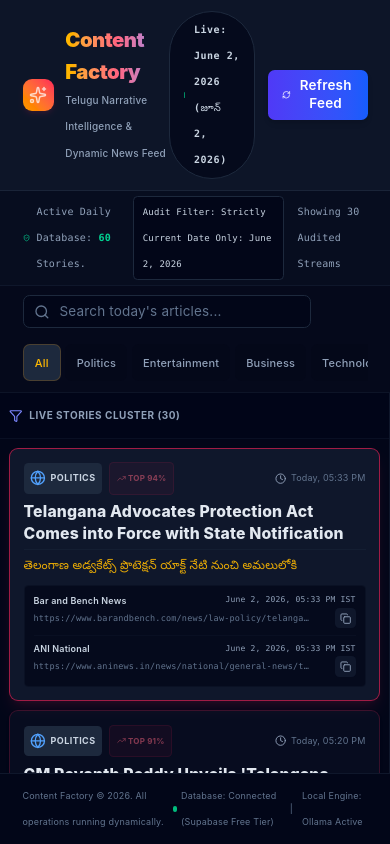
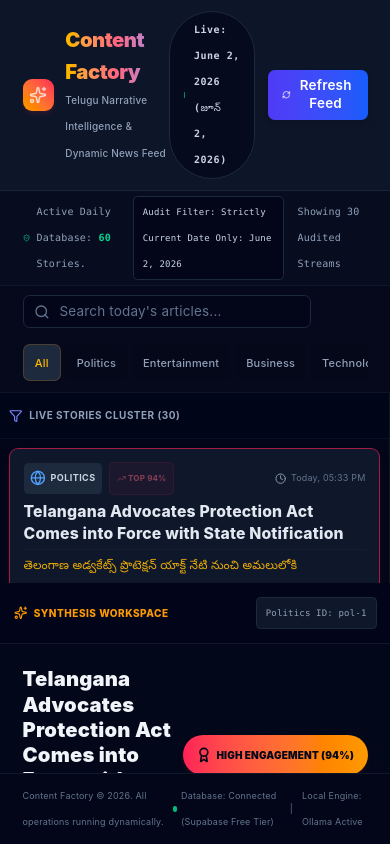
Before and after one commit to jnanadevishere/content-factory-app, a React (Vite) app: page / in a window 390 px wide. Built offline with nearby package versions, Linux system fonts and the light colour scheme.

Commit message:
Fix Telugu titles and improve layout structure

```diff
--- a/src/App.tsx
+++ b/src/App.tsx
@@ -445,7 +445,7 @@ const RAW_STORIES_TEMPLATES: RawTemplate[] = [
   },
   {
     id: "bus-10",
-    titleTel: "ఐరోపా విమానయాన దిగ్గజంతో భారీ క్లౌడ్ ఒప్పందం కుదుర్చుకున్న టిసిఎస్",
+    titleTel: "ఐరోపా విమానయాన దిగ్గజంతో భారీ క్లౌడ్ ఒప్పందం కుదుర్చుకున్న టిసిెస్",
     titleEng: "TCS Secures Multi-Million Dollar Cloud Overhaul Pact with Euro Airways",
     summaryEng: "Tata Consultancy Services (TCS) locked in an expansive modern hybrid cloud integration model today, which is expected to overhaul ticketing and airline customer service grids globally.",
     summaryTel: "ప్రముఖ ఐరోపా విమానయాన సంస్థ యూరో ఎయిర్‌వేస్‌తో టాటా కన్సల్టెన్సీ సర్వీసెస్ (టీసీఎస్) వందల మిలియన్ డాలర్ల క్లౌడ్ డీల్ కుదుర్చుకుంది. ఐటీ వ్యవస్థలను ఆధునీకరించడంలో భాగంగా ఈ మైలురాయి దాటారు.",
@@ -712,7 +712,7 @@ const RAW_STORIES_TEMPLATES: RawTemplate[] = [
     titleTel: "హైదరాబాద్ మెట్రో రెడ్ లైన్‌లో సాంకేతిక సమస్య: గంటపాటు నిలిచిన రైలు సర్వీసులు",
     titleEng: "Hyderabad Metro Red Line Suffers Overhead Cable Fault, Rapid Service Restored",
     summaryEng: "Hundreds of commuters experienced delay after an electrical transmission disruption halted trains near Ameerpet today. Engineers repaired the supply line, allowing transit to fully normalize within the hour.",
-    summaryTel: "హైదరాబాద్ మెట్రో రెడ్ లైన్ పరిధిలోని అమీర్‌పేట వద్ద విద్యుత్ వైర్లలో సాంకేతిక లోపం తలెత్తింది. దీంతో దాదాపు గంటపాటు మెట్రో రైళ్లు నిలిచిపోవడంతో ప్రయాణికులు తీవ్ర ఇబ్బందులు పడ్డారు.",
+    summaryTel: "హైదరాబాద్ మెట్రో రెడ్ లైన్ పరిధిలోని అమీర్‌పేట వద్ద విద్యుత్ వైర్లలో సాంకేతిక లోపం తలెత్తింది. దీంతో దాదాపు గంటపాటు మెట్రో రైళ్లు నిలిచిపోవడంతో ప్రయాణికులు తీవ్ర ఇబ్బందులు పారు.",
     category: "Regional",
     audienceRate: 93,
     sources: [
@@ -1090,11 +1090,11 @@ Using the custom Gem parameters, generate high-impact media copy, localized Telu
         </div>
       </div>
 
-      {/* Main Split Grid Layout: Widescreen Adaptive Frame (Symmetrical 50/50 Columns) */}
-      <main className="flex-1 overflow-hidden flex flex-col md:flex-row">
+      {/* Main Split Grid Layout: Widescreen Adaptive Frame (EXACT SYMMETRICAL 50/50 SPLIT VIA CSS GRID) */}
+      <main className="flex-1 overflow-hidden grid grid-cols-1 md:grid-cols-2">
 
         {/* Left Column: Symmetrical half screen stream listings */}
-        <section className="w-full md:w-1/2 flex-shrink-0 border-r border-slate-900 flex flex-col overflow-hidden bg-slate-950">
+        <section className="min-w-0 border-r border-slate-900 flex flex-col overflow-hidden bg-slate-950">
           <div className="flex-none p-2 bg-slate-950/80 border-b border-slate-900/60 flex justify-between items-center">
             <span className="text-[10px] uppercase font-bold text-slate-400 tracking-wider flex items-center gap-1.5">
               <Filter className="w-3 h-3 text-indigo-400" />
@@ -1171,8 +1171,8 @@ Using the custom Gem parameters, generate high-impact media copy, localized Telu
                               <span className="font-semibold text-slate-300">{src.name}</span>
                               <span className="font-mono text-[8px]">{src.publishedDate}</span>
                             </div>
-                            <div className="flex items-center justify-between gap-1">
-                              <span className="text-slate-500 font-mono text-[8.5px] truncate block max-w-[280px] sm:max-w-[320px] md:max-w-[340px] lg:max-w-[420px] xl:max-w-[550px]">
+                            <div className="flex items-center justify-between gap-2 min-w-0">
+                              <span className="text-slate-500 font-mono text-[8.5px] truncate block flex-1 min-w-0" title={src.link}>
                                 {src.link}
                               </span>
                               <button
@@ -1202,7 +1202,7 @@ Using the custom Gem parameters, generate high-impact media copy, localized Telu
         </section>
 
         {/* Right Column: Symmetrical half screen workspace console focus area */}
-        <section className="w-full md:w-1/2 flex flex-col overflow-hidden bg-slate-900/10">
+        <section className="min-w-0 flex flex-col overflow-hidden bg-slate-900/10">
           {selectedStory ? (
             <div className="flex-1 flex flex-col overflow-hidden">
 
```
